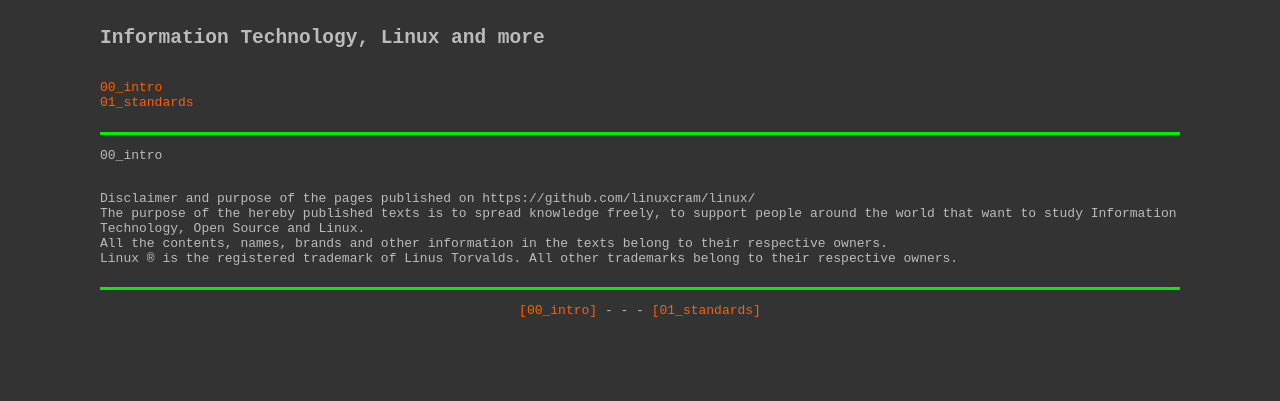
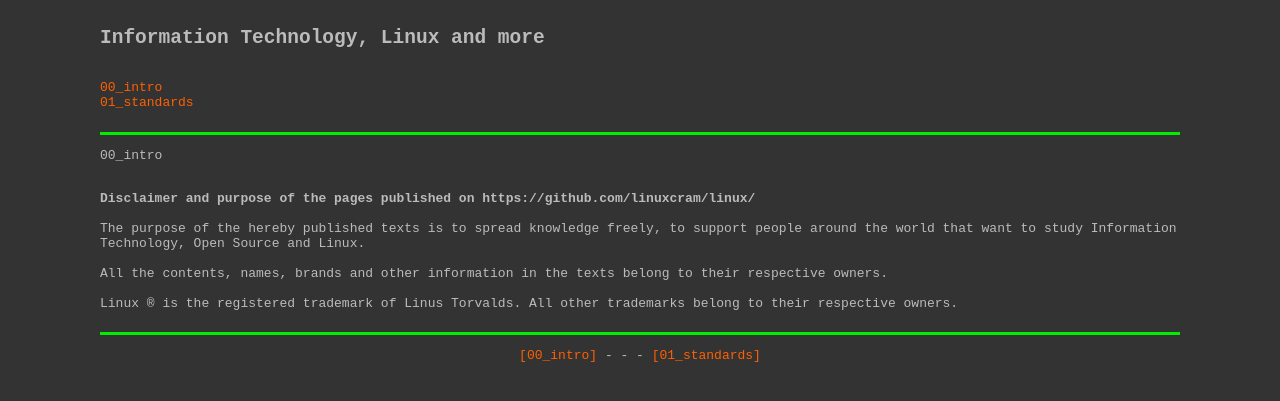
Before and after one commit to linuxcram/linuxcram.github.io, a plain HTML site: page index.html in a window 1280 px wide. Shown: the part 403-804 px from the top of the page. Drawn offline with Linux system fonts and the light colour scheme.

Commit message:
Update index.html

```diff
--- a/index.html
+++ b/index.html
@@ -51,11 +51,14 @@ hr {
 <hr>
 <p id="00_intro">00_intro</p>
 <br>
-Disclaimer and purpose of the pages published on https://github.com/linuxcram/linux/
+<b>Disclaimer and purpose of the pages published on https://github.com/linuxcram/linux/</b>
+<br>
 <br>
 The purpose of the hereby published texts is to spread knowledge freely, to support people around the world that want to study Information Technology, Open Source and Linux.
 <br>
+<br>
 All the contents, names, brands and other information in the texts belong to their respective owners.
+<br>
 <br>
 Linux ® is the registered trademark of Linus Torvalds. All other trademarks belong to their respective owners.
 <br>
```
